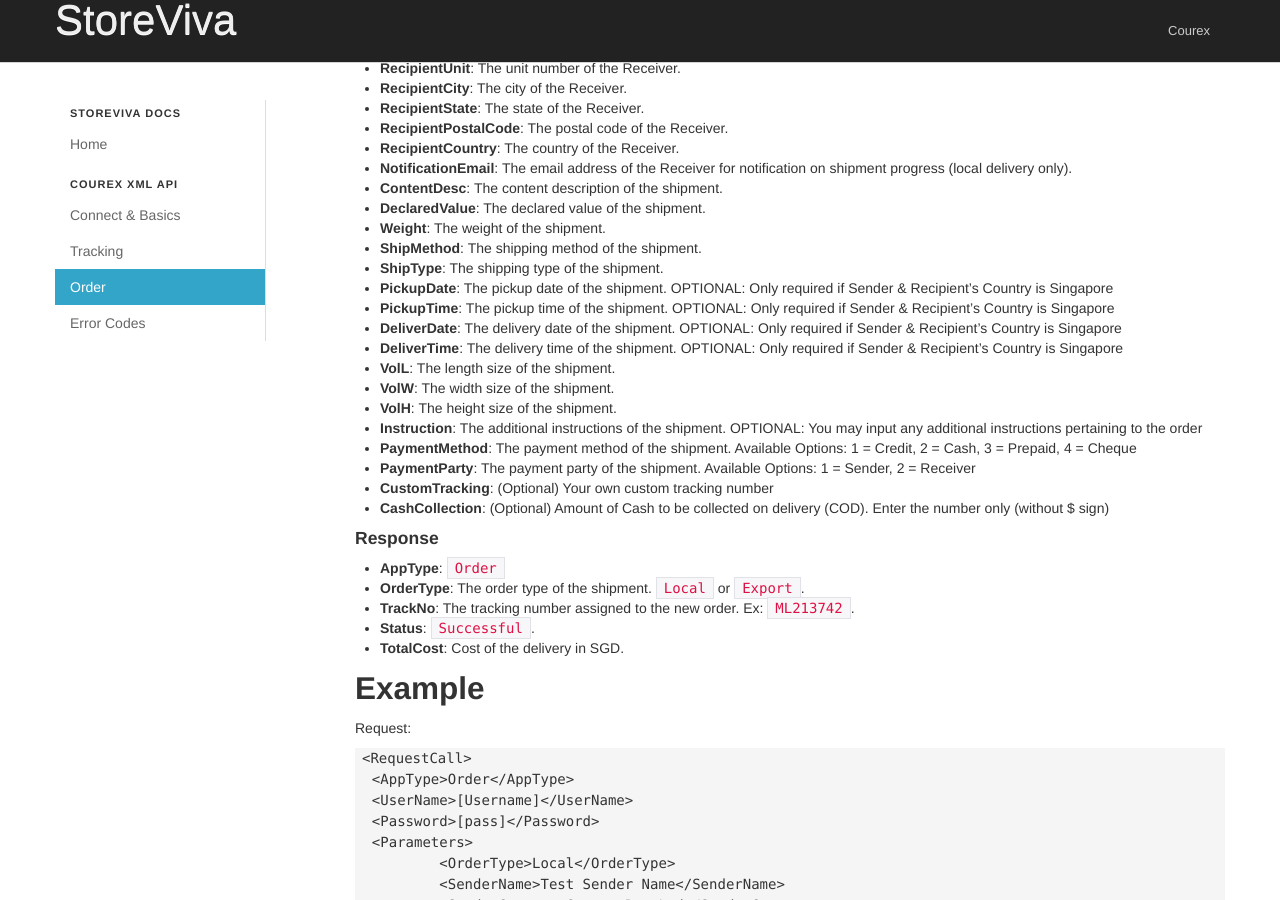
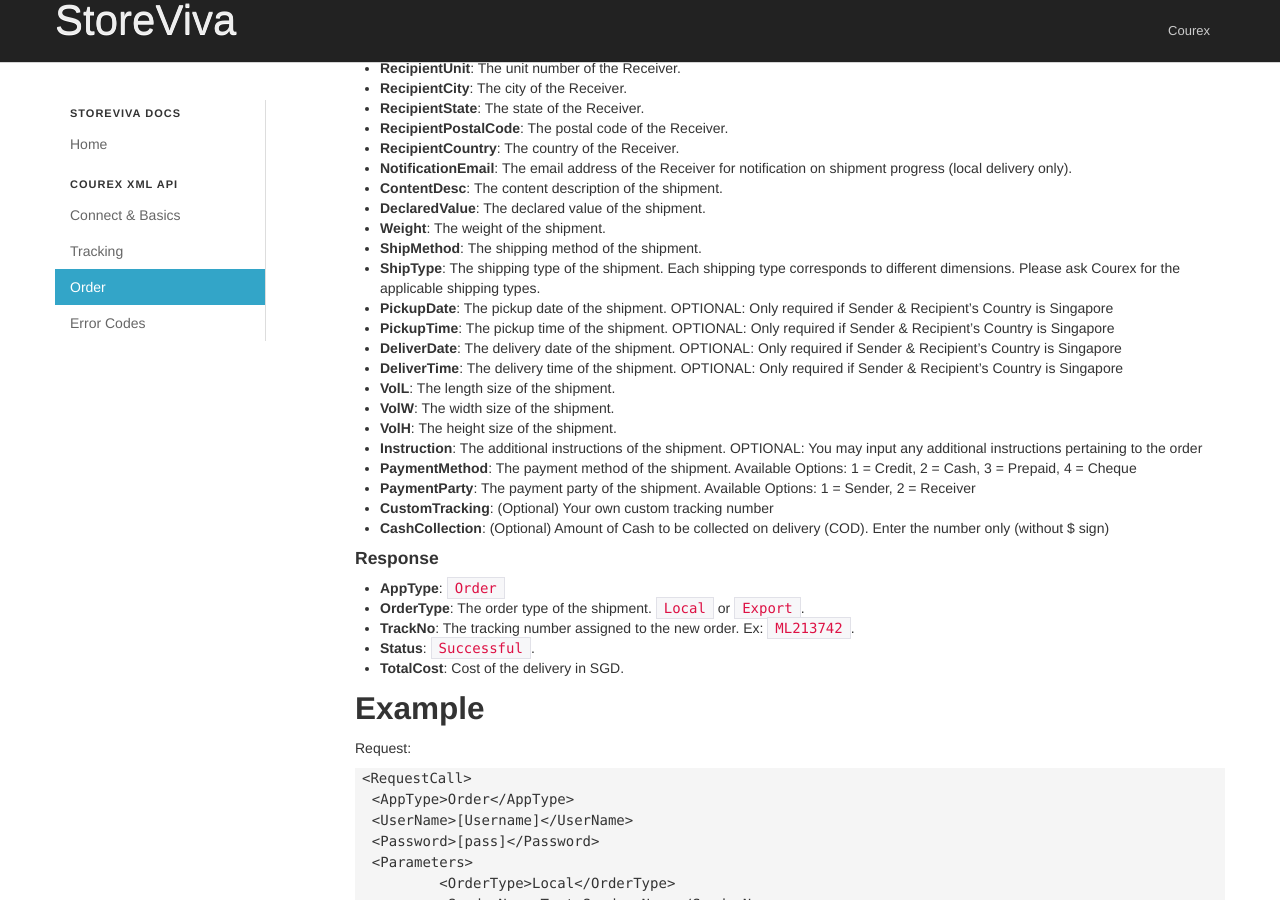
Before and after one commit to storeviva/storeviva.github.io, a Jekyll site: the page built from courex_xml/order.md, in a window 1280 px wide and 900 px high, scrolled down 502 px. Built offline with Jekyll 4.4.1, drawn with Linux system fonts in a browser that asks for light colours; nearby versions of some CDN libraries; Markdown is read by kramdown in place of the engine named in the settings.

Commit message:
warning users about the different dimensions

```diff
--- a/courex_xml/order.md
+++ b/courex_xml/order.md
@@ -36,7 +36,7 @@ Place new delivery orders.
 - **DeclaredValue**: The declared value of the shipment.
 - **Weight**: The weight of the shipment.
 - **ShipMethod**: The shipping method of the shipment.
-- **ShipType**: The shipping type of the shipment.
+- **ShipType**: The shipping type of the shipment. Each shipping type corresponds to different dimensions. Please ask Courex for the applicable shipping types.
 - **PickupDate**: The pickup date of the shipment. OPTIONAL: Only required if Sender & Recipient’s Country is Singapore
 - **PickupTime**: The pickup time of the shipment. OPTIONAL: Only required if Sender & Recipient’s Country is Singapore
 - **DeliverDate**: The delivery date of the shipment. OPTIONAL: Only required if Sender & Recipient’s Country is Singapore
```
